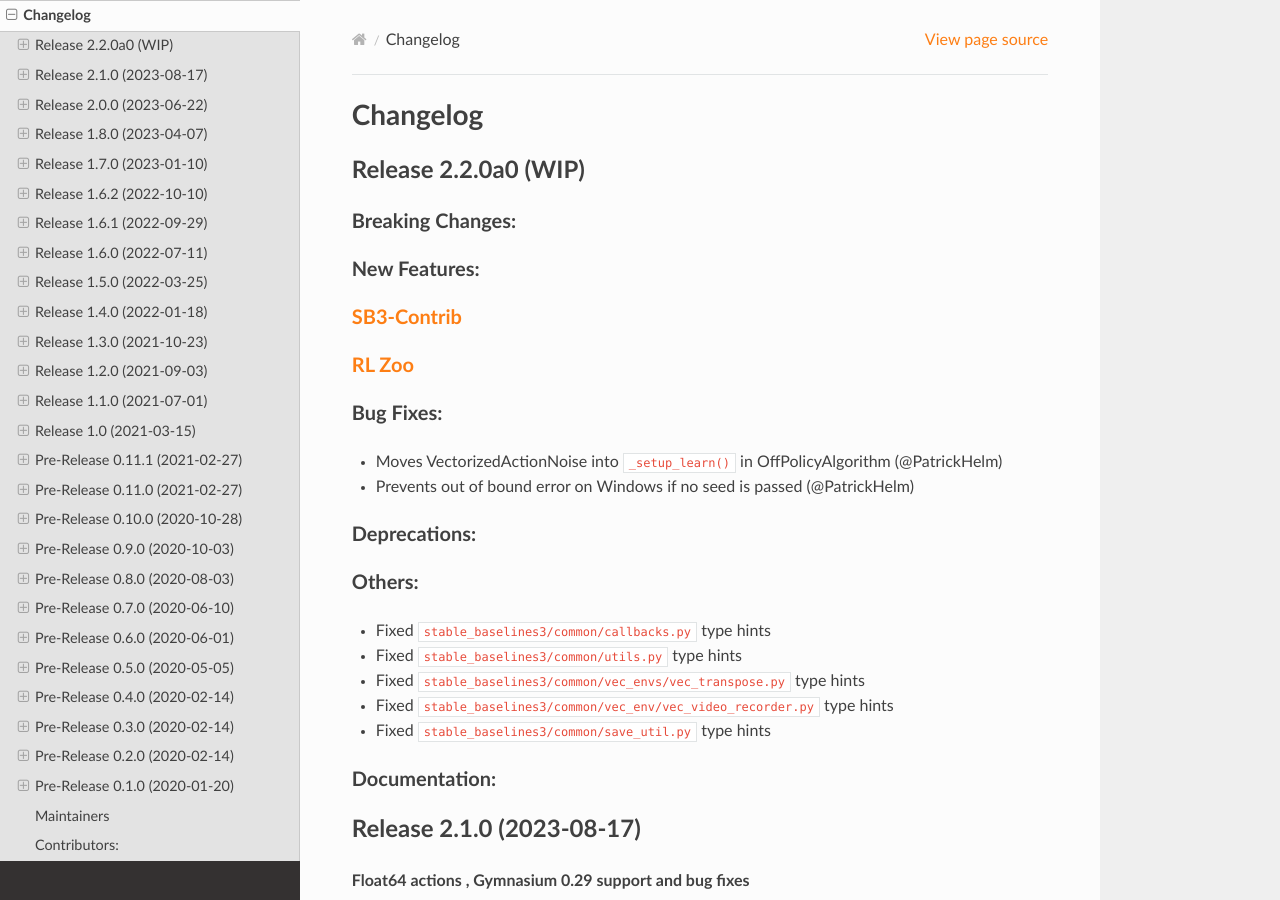
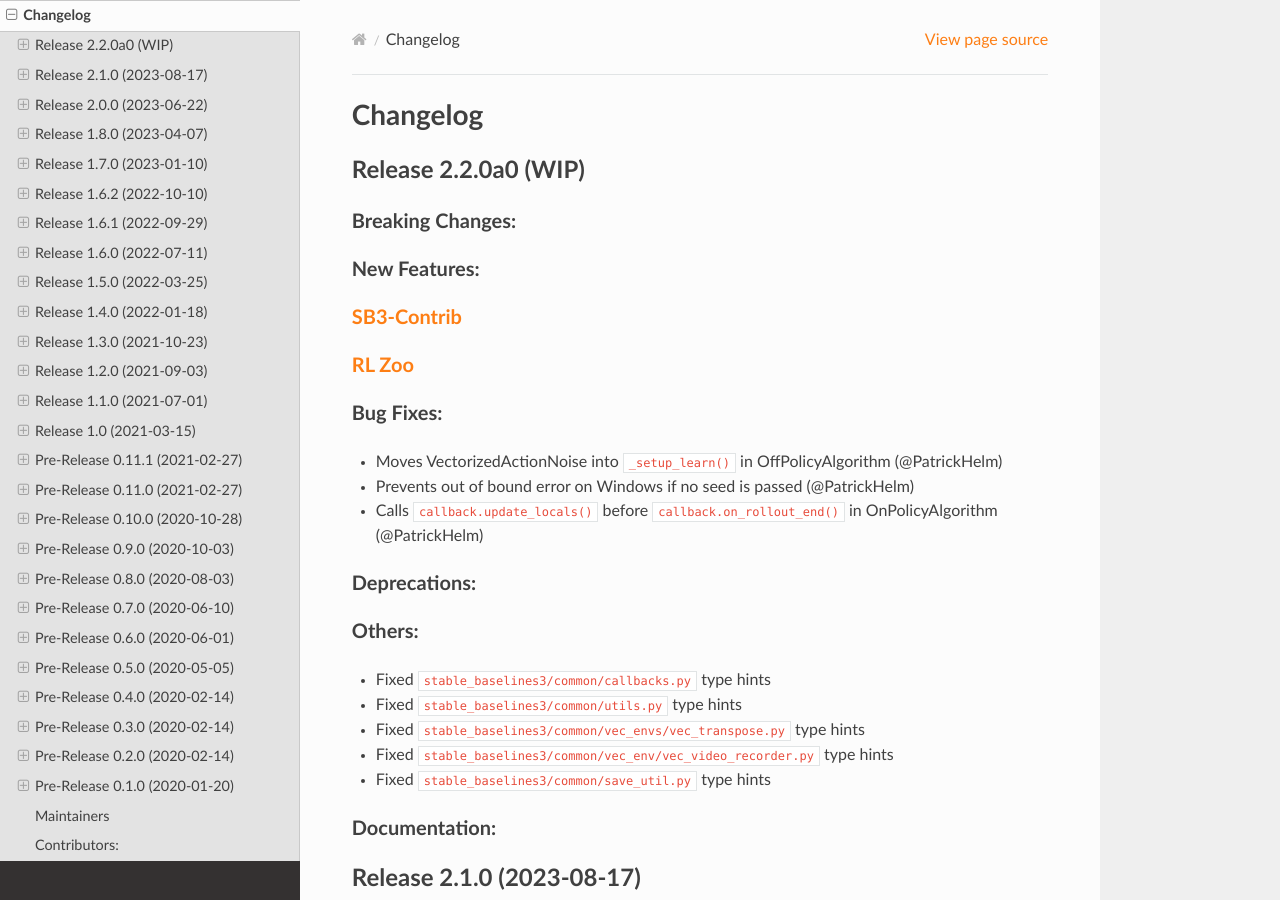
Before and after one commit to DLR-RM/stable-baselines3, a Sphinx documentation site: the page built from docs/misc/changelog.rst, in a window 1280 px wide and 900 px high. Built offline with Sphinx 7.4.7 and the Read the Docs theme 2.0.0, drawn with Linux system fonts in a browser that asks for light colours.

Commit message:
update changelog

```diff
--- a/docs/misc/changelog.rst
+++ b/docs/misc/changelog.rst
@@ -22,6 +22,7 @@
 ^^^^^^^^^^
 - Moves VectorizedActionNoise into ``_setup_learn()`` in OffPolicyAlgorithm (@PatrickHelm)
 - Prevents out of bound error on Windows if no seed is passed (@PatrickHelm)
+- Calls ``callback.update_locals()`` before ``callback.on_rollout_end()`` in OnPolicyAlgorithm (@PatrickHelm)
 
 Deprecations:
 ^^^^^^^^^^^^^
```
